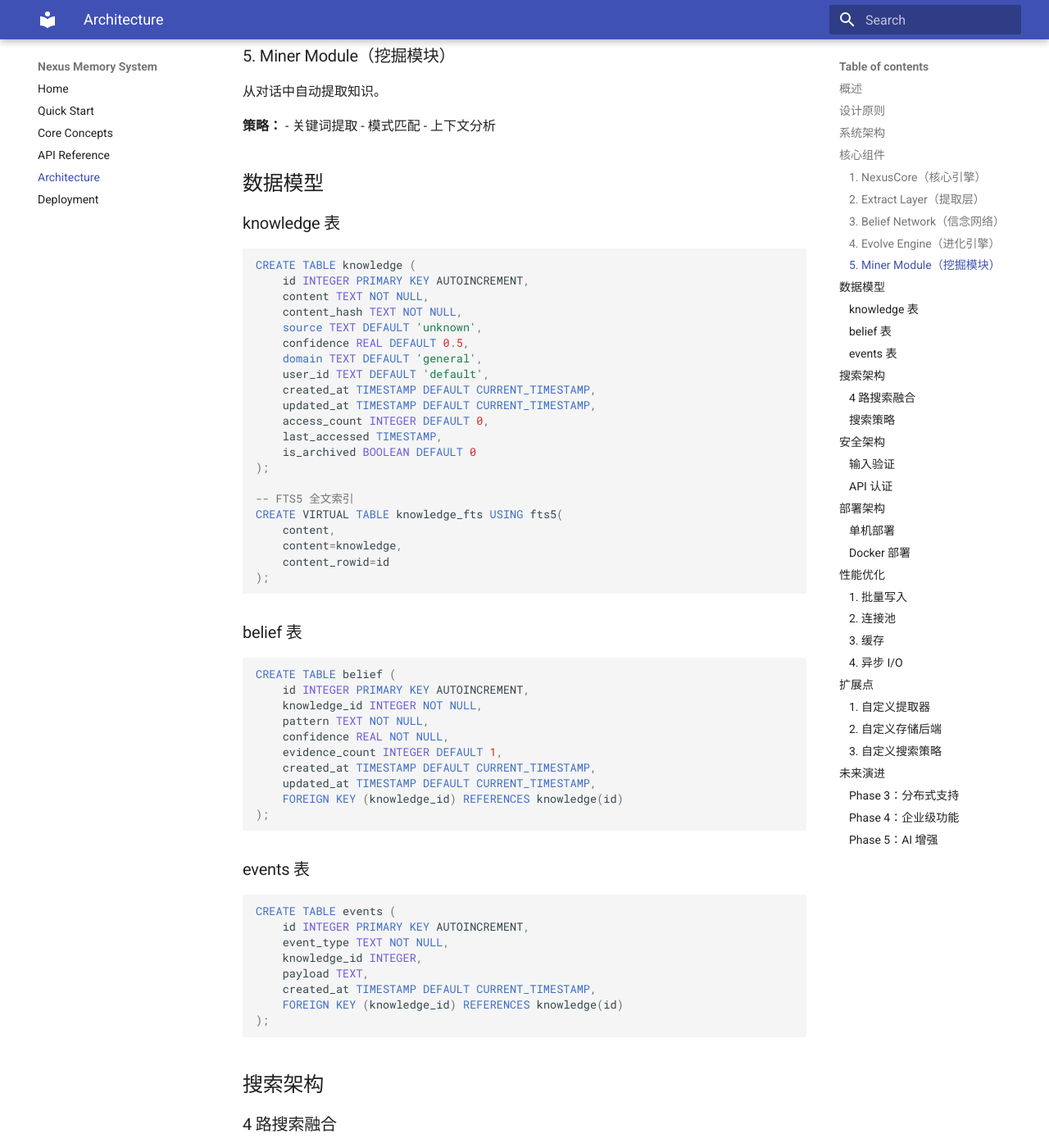
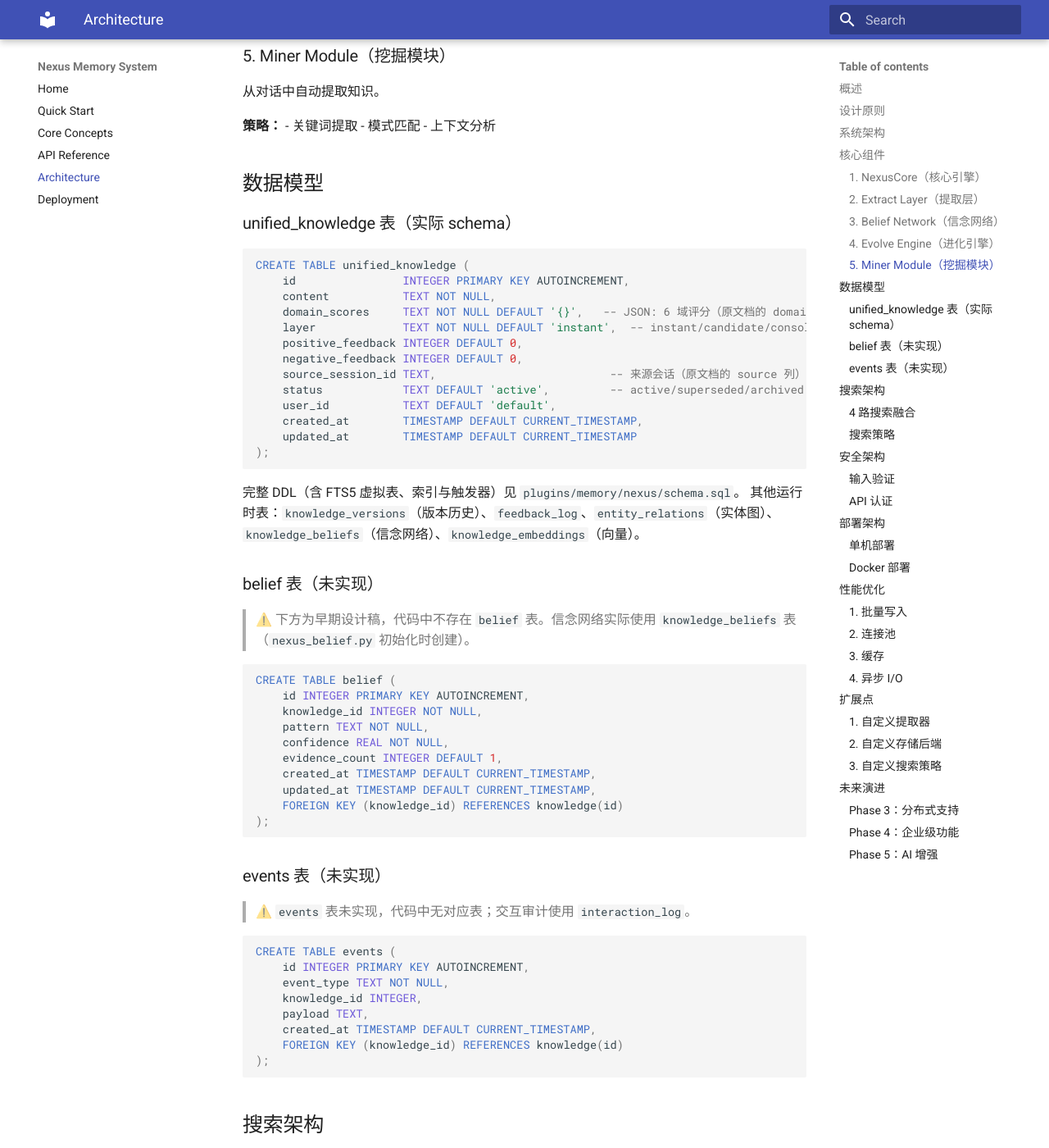
Before and after one commit to chuf-China/nexus-memory, an MkDocs documentation site: the page built from docs/architecture.md, in a window 1280 px wide and 1400 px high, scrolled down 2434 px. Shown: the whole window at 82% size. Built offline with MkDocs 1.6.1 and Material for MkDocs 9.7.7, drawn with Linux system fonts in a browser that asks for light colours; some of the changed text lies outside the part shown.

Commit message:
fix: 修复评估报告指出的外围集成层 bug + 修正威胁模式计数 16→13
外部评估报告（2026-08-06）逐条核实后修复：
- api_server.py 6 处 + web_ui.py 2 处 FROM knowledge → unified_knowledge，
  source/domain/is_archived 列 → source_session_id/last_query_domain/status
- web_ui /api/search 移除不存在的 domain_filter 参数，改用 search_by_domain
- agent_integrations.py 5 处 write(source=/confidence=/domain=) → 真实签名
- api_server /knowledge/search 响应映射真实字段（domain_scores/layer/rerank_score）
- 修正模式计数：上次误把 7 个 SQL 关键字数成 7 个模式，实际 4 个模式，
  总计 13（6 提示注入 + 4 SQLi + 3 XSS）——SECURITY.md/CHANGELOG/promo/optimization-plan
- article-comparison: 3-tier all/context/strict → 2-tier context/input
- architecture.md: knowledge/belief/events 表替换为真实 schema + vaporware API 标注
- 新增 11 个回归测试（API 端点/LangChain save_context/expand_query）覆盖上述路径

Co-Authored-By: Claude <noreply@anthropic.com>

````diff
--- a/docs/architecture.md
+++ b/docs/architecture.md
@@ -128,33 +128,31 @@ Nexus Memory 是一个为 AI Agent 设计的跨会话持久化记忆系统。它
 
 ## 数据模型
 
-### knowledge 表
+### unified_knowledge 表（实际 schema）
 
 ```sql
-CREATE TABLE knowledge (
-    id INTEGER PRIMARY KEY AUTOINCREMENT,
-    content TEXT NOT NULL,
-    content_hash TEXT NOT NULL,
-    source TEXT DEFAULT 'unknown',
-    confidence REAL DEFAULT 0.5,
-    domain TEXT DEFAULT 'general',
-    user_id TEXT DEFAULT 'default',
-    created_at TIMESTAMP DEFAULT CURRENT_TIMESTAMP,
-    updated_at TIMESTAMP DEFAULT CURRENT_TIMESTAMP,
-    access_count INTEGER DEFAULT 0,
-    last_accessed TIMESTAMP,
-    is_archived BOOLEAN DEFAULT 0
-);
-
--- FTS5 全文索引
-CREATE VIRTUAL TABLE knowledge_fts USING fts5(
-    content,
-    content=knowledge,
-    content_rowid=id
+CREATE TABLE unified_knowledge (
+    id                INTEGER PRIMARY KEY AUTOINCREMENT,
+    content           TEXT NOT NULL,
+    domain_scores     TEXT NOT NULL DEFAULT '{}',   -- JSON: 6 域评分（原文档的 domain 列）
+    layer             TEXT NOT NULL DEFAULT 'instant',  -- instant/candidate/consolidated
+    positive_feedback INTEGER DEFAULT 0,
+    negative_feedback INTEGER DEFAULT 0,
+    source_session_id TEXT,                          -- 来源会话（原文档的 source 列）
+    status            TEXT DEFAULT 'active',         -- active/superseded/archived（原 is_archived 列）
+    user_id           TEXT DEFAULT 'default',
+    created_at        TIMESTAMP DEFAULT CURRENT_TIMESTAMP,
+    updated_at        TIMESTAMP DEFAULT CURRENT_TIMESTAMP
 );
 ```
 
-### belief 表
+完整 DDL（含 FTS5 虚拟表、索引与触发器）见 `plugins/memory/nexus/schema.sql`。
+其他运行时表：`knowledge_versions`（版本历史）、`feedback_log`、`entity_relations`（实体图）、`knowledge_beliefs`（信念网络）、`knowledge_embeddings`（向量）。
+
+### belief 表（未实现）
+
+> ⚠️ 下方为早期设计稿，代码中不存在 `belief` 表。信念网络实际使用
+> `knowledge_beliefs` 表（`nexus_belief.py` 初始化时创建）。
 
 ```sql
 CREATE TABLE belief (
@@ -169,7 +167,9 @@ CREATE TABLE belief (
 );
 ```
 
-### events 表
+### events 表（未实现）
+
+> ⚠️ `events` 表未实现，代码中无对应表；交互审计使用 `interaction_log`。
 
 ```sql
 CREATE TABLE events (
@@ -331,6 +331,12 @@ volumes:
 
 ## 性能优化
 
+> ⚠️ **以下 API 均为规划中设计，当前版本未实现**：`transaction()`、`pool_size`/
+> `cache_size` 构造参数、`AsyncNexusCore`、`set_extractor()`/`set_backend()`/
+> `set_search_strategy()` 在代码中均不存在，照此示例调用会抛 AttributeError/
+> TypeError。当前可用入口：`NexusCore.write()` / `NexusCore.search()` /
+> `nexus_cli.py`。
+
 ### 1. 批量写入
 
 ```python
````
Also changed, not shown: CHANGELOG.md (+2 -2 lines), SECURITY.md (+2 -2 lines), article-comparison.md (+3 -3 lines), docs/optimization-plan.md (+1 -1 lines), promo-hackernews.md (+1 -1 lines), promo-reddit-localLLaMA.md (+2 -2 lines), 6 other files.
